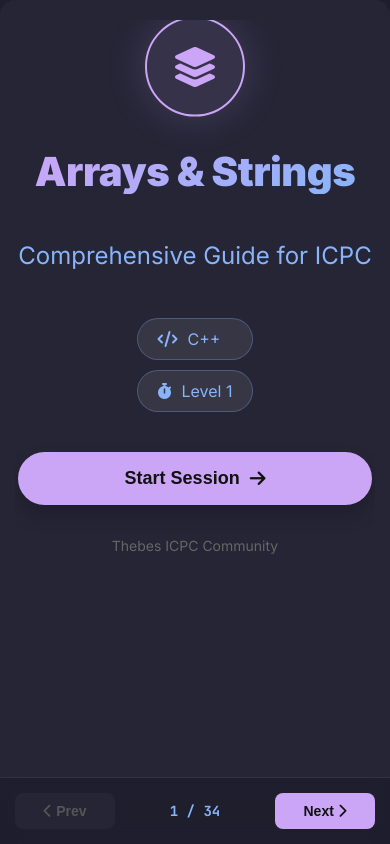
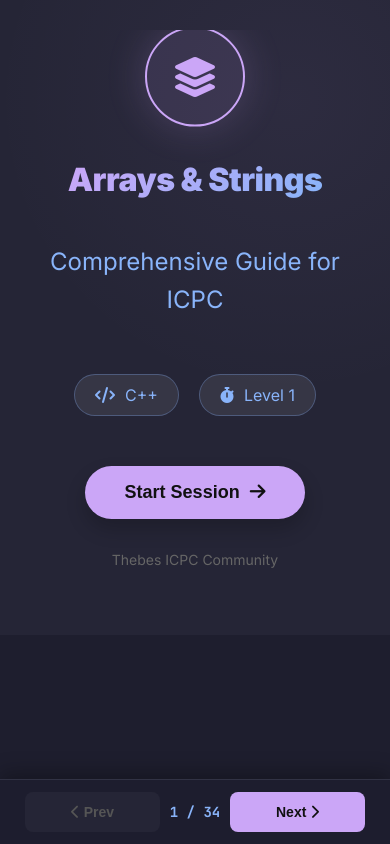
Before and after one commit to elorex909/Array-Strings, a plain HTML site: page index.html in a window 390 px wide. Drawn offline with Linux system fonts and the light colour scheme.

Commit message:
Update index.html

```diff
--- a/index.html
+++ b/index.html
@@ -9,7 +9,7 @@
     <link href="https://fonts.googleapis.com/css2?family=Inter:wght@400;600;700;900&family=JetBrains+Mono:wght@400;700&display=swap" rel="stylesheet">
     <link rel="stylesheet" href="https://cdnjs.cloudflare.com/ajax/libs/font-awesome/6.5.1/css/all.min.css">
     <style>
-/* THEME: MODERN DARK (Catppuccin/Dracula inspired) */
+/* THEME: MODERN DARK */
 :root {
     --bg-main: #1e1e2e;
     --bg-slide: #252536;
@@ -32,15 +32,15 @@ body {
     flex-direction: column;
     margin: 0;
     min-height: 100vh;
-  padding: 20px 0;
+    font-family: 'Inter', sans-serif;
+    color: var(--text-main);
+    /* Default Desktop Behavior */
     align-items: center;
     justify-content: center;
-  font-family: 'Inter', sans-serif;
-  color: var(--text-main);
     overflow: hidden;
 }
 
-/* Presentation Viewer */
+/* Presentation Viewer (Desktop) */
 #presentation-viewer {
     width: 90vw;
     max-width: 1366px;
@@ -52,12 +52,11 @@ body {
     overflow: hidden;
     border: 1px solid var(--border-color);
     transition: all 0.3s ease;
+    background-color: var(--bg-slide);
 }
 
 .slide-container {
     align-items: center;
-  background-color: var(--bg-slide);
-  border-radius: 16px;
     display: none;
     flex-direction: column;
     height: 100%;
@@ -71,6 +70,21 @@ body {
 }
 
 .slide-container.active { display: flex; z-index: 2; }
+
+/* Background Shapes */
+.slide-container::before {
+    content: '';
+    position: absolute;
+    width: 600px;
+    height: 600px;
+    background: radial-gradient(circle, rgba(203, 166, 247, 0.05) 0%, rgba(30, 30, 46, 0) 70%);
+    top: -200px;
+    right: -200px;
+    z-index: 0;
+    pointer-events: none;
+}
+
+.slide-container > * { position: relative; z-index: 1; }
 
 /* Typography */
 h1, h2, h3 { color: var(--text-heading); font-weight: 800; margin: 0; letter-spacing: -0.5px; }
@@ -99,6 +113,7 @@ p, li, .subtitle { color: var(--text-main); line-height: 1.6; }
 .slide-container h3 { font-size: 24px; font-weight: 600; margin-bottom: 15px; color: var(--accent-secondary); }
 .slide-container .subtitle { font-size: 24px; font-weight: 400; color: var(--accent-secondary); }
 
+/* Desktop Scroll Area */
 .slide-container.active .content-area {
     align-items: center;
     display: flex;
@@ -111,15 +126,12 @@ p, li, .subtitle { color: var(--text-main); line-height: 1.6; }
     padding-bottom: 20px;
 }
 
-@keyframes fadeIn {
-  from { opacity: 0; transform: translateY(10px); }
-  to { opacity: 1; transform: translateY(0); }
-}
+@keyframes fadeIn { from { opacity: 0; transform: translateY(10px); } to { opacity: 1; transform: translateY(0); } }
 
 /* Layouts */
 .title-layout { text-align: center; display: flex; flex-direction: column; justify-content: center; align-items: center; }
 .section-title-layout { text-align: center; width: 100%; }
-.section-title-layout h2 { font-size: 80px; color: var(--text-heading); }
+.section-title-layout h2 { font-size: 80px; }
 .section-title-layout p { font-size: 28px; color: var(--accent-primary); margin-bottom: 20px; }
 .section-title-layout hr { height: 4px; width: 100px; background-color: var(--accent-secondary); border: none; border-radius: 2px; margin: 30px auto; }
 
@@ -136,151 +148,163 @@ p, li, .subtitle { color: var(--text-main); line-height: 1.6; }
 .code-block .number { color: #fab387; }
 .code-block .library { color: #f9e2af; }
 
-/* Problem Statement Style */
+/* Problem & IO */
 .problem-box { background-color: rgba(20, 20, 30, 0.5); border-left: 4px solid var(--accent-warning); padding: 15px; margin-bottom: 15px; border-radius: 0 8px 8px 0; }
 .problem-box h4 { margin: 0 0 10px 0; color: var(--accent-warning); font-size: 18px; }
 .io-box { font-family: 'JetBrains Mono', monospace; background: #000; padding: 12px; border-radius: 6px; border: 1px solid var(--border-color); margin-top: 10px; font-size: 14px; }
 .io-label { color: var(--accent-secondary); font-weight: bold; font-size: 12px; display: block; margin-bottom: 5px; }
 
-/* Profile Images & Text */
+/* Profile Layout */
 .rounded-image-layout .image-wrapper { border-radius: 50%; flex-shrink: 0; height: 280px; width: 280px; margin: 0 auto; border: 4px solid var(--accent-secondary); background-color: var(--bg-main); display: flex; align-items: center; justify-content: center; overflow: hidden; box-shadow: 0 10px 30px rgba(0,0,0,0.3); }
 .rounded-image-layout .image-wrapper img { width: 100%; height: 100%; object-fit: cover; }
 .rounded-image-layout.two-column { align-items: center; }
 .rounded-image-layout li { display: flex; align-items: flex-start; gap: 15px; margin-bottom: 12px; font-size: 18px; }
 .rounded-image-layout li i { color: var(--accent-primary); font-size: 20px; width: 25px; text-align: center; margin-top: 3px; }
-.team-desc { font-size: 18px; margin-bottom: 20px; color: var(--text-main); opacity: 0.9; }
+.team-desc { font-size: 18px; margin-bottom: 20px; color: var(--text-main); opacity: 0.9; line-height: 1.7; }
 
-/* Questions Time Layout */
+/* Misc Layouts */
 .questions-intro-layout { display: flex; flex-direction: column; align-items: center; justify-content: center; text-align: center; height: 100%; }
 .questions-intro-layout i { font-size: 100px; color: var(--accent-warning); margin-bottom: 30px; animation: bounce 2s infinite; }
 .questions-intro-layout h2 { font-size: 80px; background: linear-gradient(to right, var(--accent-warning), var(--accent-danger)); -webkit-background-clip: text; -webkit-text-fill-color: transparent; }
 @keyframes bounce { 0%, 20%, 50%, 80%, 100% {transform: translateY(0);} 40% {transform: translateY(-20px);} 60% {transform: translateY(-10px);} }
 
-/* Answer Layout */
 .highlight-numbers-layout > div:first-child { text-align: center; background: transparent !important; border: none !important; }
 .highlight-numbers-layout .number { color: var(--accent-success); font-size: 100px; font-weight: 800; line-height: 1; word-break: break-all; }
 .highlight-numbers-layout .number-label { font-size: 22px; color: var(--text-main); opacity: 0.8; }
 
-/* --- TITLE SLIDE STYLES (NEW) --- */
-.title-slide-content {
-    display: flex; flex-direction: column; align-items: center; justify-content: center; height: 100%; text-align: center;
-}
-.title-icon-container {
-    width: 140px; height: 140px; border-radius: 50%; background: rgba(203, 166, 247, 0.1); border: 2px solid var(--accent-primary);
-    display: flex; align-items: center; justify-content: center; margin-bottom: 30px; box-shadow: 0 0 40px rgba(203, 166, 247, 0.2);
-    animation: float 6s ease-in-out infinite;
-}
+/* Title Slide Specifics */
+.title-slide-content { display: flex; flex-direction: column; align-items: center; justify-content: center; height: 100%; text-align: center; }
+.title-icon-container { width: 140px; height: 140px; border-radius: 50%; background: rgba(203, 166, 247, 0.1); border: 2px solid var(--accent-primary); display: flex; align-items: center; justify-content: center; margin-bottom: 30px; box-shadow: 0 0 40px rgba(203, 166, 247, 0.2); animation: float 6s ease-in-out infinite; }
 .title-icon-container i { font-size: 60px; color: var(--accent-primary); }
 @keyframes float { 0% { transform: translateY(0px); } 50% { transform: translateY(-15px); } 100% { transform: translateY(0px); } }
-
 .title-info-badges { display: flex; gap: 20px; margin: 30px 0; }
 .info-badge { background: rgba(255,255,255,0.08); padding: 10px 20px; border-radius: 50px; font-size: 16px; color: var(--accent-secondary); border: 1px solid rgba(137, 180, 250, 0.3); display: flex; align-items: center; gap: 10px; }
+.start-button { background: var(--accent-primary); color: #111; border: none; padding: 16px 40px; font-size: 18px; font-weight: 800; border-radius: 50px; cursor: pointer; margin-top: 20px; transition: all 0.3s; display: flex; align-items: center; gap: 10px; box-shadow: 0 10px 20px rgba(0,0,0,0.2); }
+.start-button:hover { transform: scale(1.05); box-shadow: 0 15px 30px rgba(203, 166, 247, 0.4); }
 
-.start-button {
-    background: var(--accent-primary); color: #111; border: none; padding: 16px 40px; font-size: 18px; font-weight: 800; border-radius: 50px;
-    cursor: pointer; margin-top: 20px; transition: all 0.3s cubic-bezier(0.175, 0.885, 0.32, 1.275); display: flex; align-items: center; gap: 10px;
-    box-shadow: 0 10px 20px rgba(0,0,0,0.2); text-decoration: none;
-}
-.start-button:hover { transform: scale(1.05); box-shadow: 0 15px 30px rgba(203, 166, 247, 0.4); }
-.start-button i { transition: transform 0.3s; }
-.start-button:hover i { transform: translateX(5px); }
-
-/* --- END SLIDE STYLES --- */
+/* End Slide Specifics */
 .end-slide-layout { display: grid; grid-template-columns: 1fr 1fr; gap: 40px; height: 100%; align-items: center; }
 .end-slide-left h2 { font-size: 60px; color: var(--accent-success); margin-bottom: 10px; }
 .next-steps-list { list-style: none; padding: 0; margin-top: 30px; }
-.next-steps-list li { background: rgba(255, 255, 255, 0.05); margin-bottom: 15px; padding: 15px; border-radius: 8px; border-left: 4px solid var(--accent-secondary); display: flex; align-items: center; gap: 15px; font-size: 18px; transition: transform 0.2s; }
-.next-steps-list li:hover { transform: translateX(10px); background: rgba(255, 255, 255, 0.1); }
-.next-steps-list li i { color: var(--accent-secondary); font-size: 24px; }
-
+.next-steps-list li { background: rgba(255, 255, 255, 0.05); margin-bottom: 15px; padding: 15px; border-radius: 8px; border-left: 4px solid var(--accent-secondary); display: flex; align-items: center; gap: 15px; font-size: 18px; }
 .end-slide-right { display: flex; flex-direction: column; align-items: center; justify-content: center; background: rgba(30, 30, 46, 0.6); padding: 30px; border-radius: 20px; border: 1px solid var(--border-color); }
 .qr-placeholder { width: 200px; height: 200px; background: white; margin-bottom: 20px; display: flex; align-items: center; justify-content: center; border-radius: 10px; }
 .qr-placeholder i { font-size: 100px; color: #333; }
-.action-btn { width: 100%; padding: 15px; margin-bottom: 10px; border: none; border-radius: 8px; font-weight: 700; font-size: 16px; cursor: pointer; display: flex; align-items: center; justify-content: center; gap: 10px; transition: all 0.2s; text-decoration: none; }
+.action-btn { width: 100%; padding: 15px; margin-bottom: 10px; border: none; border-radius: 8px; font-weight: 700; font-size: 16px; cursor: pointer; display: flex; align-items: center; justify-content: center; gap: 10px; }
 .btn-whatsapp { background: #25D366; color: white; }
-.btn-whatsapp:hover { background: #128C7E; transform: scale(1.02); }
 .btn-contest { background: var(--accent-primary); color: #111; }
-.btn-contest:hover { background: #b48ef0; transform: scale(1.02); }
 .social-icons { display: flex; gap: 20px; margin-top: 20px; }
-.social-icons i { font-size: 28px; color: var(--text-main); cursor: pointer; transition: color 0.2s; }
-.social-icons i:hover { color: var(--accent-secondary); }
+.social-icons i { font-size: 28px; color: var(--text-main); cursor: pointer; }
 
-/* Controls */
+/* Nav Controls */
 #nav-controls { display: flex; align-items: center; justify-content: center; width: 100%; max-width: 1280px; margin-top: 20px; }
-#nav-controls button { background-color: var(--accent-primary); color: #111; border: none; border-radius: 8px; padding: 12px 24px; font-size: 16px; font-weight: 700; cursor: pointer; transition: transform 0.2s ease, opacity 0.2s ease; margin: 0 15px; }
-#nav-controls button:hover { opacity: 0.9; transform: translateY(-2px); }
-#nav-controls button:disabled { background-color: var(--bg-slide); color: #555; cursor: not-allowed; transform: none; }
+#nav-controls button { background-color: var(--accent-primary); color: #111; border: none; border-radius: 8px; padding: 12px 24px; font-size: 16px; font-weight: 700; cursor: pointer; transition: transform 0.2s; margin: 0 15px; }
+#nav-controls button:disabled { background-color: var(--bg-slide); color: #555; cursor: not-allowed; }
 #slide-counter { color: var(--accent-secondary); font-size: 16px; font-weight: 600; width: 120px; text-align: center; font-family: 'JetBrains Mono', monospace; }
-
-/* View Toggle */
 #view-toggle-controls { margin-bottom: 15px; display: flex; align-items: center; gap: 10px; }
-#view-toggle-controls span { font-size: 14px; color: var(--text-main); opacity: 0.7; }
-#view-toggle-controls button { background-color: var(--bg-slide); border: 1px solid var(--border-color); color: var(--text-main); border-radius: 6px; padding: 8px 14px; font-size: 13px; cursor: pointer; transition: all 0.2s ease; }
+#view-toggle-controls button { background-color: var(--bg-slide); border: 1px solid var(--border-color); color: var(--text-main); border-radius: 6px; padding: 8px 14px; font-size: 13px; cursor: pointer; }
 #view-toggle-controls button.active { background-color: var(--accent-secondary); color: #111; border-color: var(--accent-secondary); font-weight: 700; }
 
-/* =========================================
-   MOBILE RESPONSIVE RULES (High Priority)
-   ========================================= */
+/* =========================================================
+   MOBILE OPTIMIZATION (CRITICAL FIXES FOR SCROLL/REFRESH)
+   ========================================================= */
 @media (max-width: 768px) {
-    body { padding: 0; background-color: var(--bg-main); overflow-y: hidden; }
-
-    #presentation-viewer {
-        width: 100vw; height: 100vh; max-height: none; border: none; border-radius: 0; box-shadow: none; margin: 0;
+    /* 1. ALLOW BODY SCROLLING */
+    body {
+        overflow-y: auto !important; /* Enable natural browser scrolling */
+        display: block; /* Stack elements naturally */
+        height: auto;
+        min-height: 100vh;
+        padding: 0 0 80px 0; /* Padding bottom for fixed nav */
     }
 
-    .slide-container { padding: 20px 15px 80px 15px; overflow-y: auto; display: block; }
-    .slide-container.active { display: block; }
-    .slide-container .content-area { display: block; width: 100%; height: auto; overflow: visible; }
+    /* 2. FLEXIBLE VIEWER HEIGHT */
+    #presentation-viewer {
+        width: 100%;
+        height: auto; /* Let it grow with content */
+        min-height: 60vh; /* Ensure it looks like a slide */
+        border: none;
+        border-radius: 0;
+        box-shadow: none;
+        margin-top: 0;
+    }
 
-    /* Title Slide Mobile */
+    /* 3. SLIDE CONTAINER AS BLOCK */
+    .slide-container {
+        position: relative; /* Not absolute, so it sits in flow */
+        width: 100%;
+        height: auto; /* Grow with content */
+        padding: 30px 20px; /* Comfortable padding */
+        display: none; /* Hidden by default */
+        overflow: visible; /* No internal scrollbars, use body scroll */
+    }
+
+    .slide-container.active {
+        display: block; /* Show as block when active */
+    }
+
+    .slide-container .content-area {
+        display: block; /* Stack vertically */
+        height: auto;
+        overflow: visible;
+        padding-bottom: 0;
+    }
+
+    /* 4. TYPOGRAPHY & SPACING ADJUSTMENTS */
+    .slide-container h1 { font-size: 32px; margin-top: 10px; }
+    .slide-container .slide-title { font-size: 26px; text-align: center; border-bottom: 1px solid rgba(203, 166, 247, 0.3); margin-bottom: 25px; }
+    .slide-container h3 { font-size: 20px; margin-top: 20px; }
+    p, li, .team-desc { font-size: 16px; line-height: 1.6; }
+
+    /* 5. LAYOUT STACKING */
+    .two-column { display: flex; flex-direction: column; gap: 20px; }
+    .two-column.tiled > div { padding: 20px; width: 100%; }
+    .end-slide-layout { display: flex; flex-direction: column; gap: 30px; }
+    .end-slide-right { width: 100%; padding: 20px; }
+
+    /* 6. ELEMENTS FIXES */
+    .code-block { font-size: 13px; margin: 10px 0; }
+    .rounded-image-layout .image-wrapper { width: 160px; height: 160px; margin-bottom: 15px; }
+    .rounded-image-layout.two-column { text-align: center; }
+    .rounded-image-layout li { justify-content: flex-start; text-align: left; }
+
+    .section-title-layout h2 { font-size: 40px; }
+    .section-title-layout { padding: 40px 0; }
+
     .title-icon-container { width: 100px; height: 100px; margin-bottom: 20px; }
     .title-icon-container i { font-size: 40px; }
-    .slide-container h1 { font-size: 40px; margin-top: 10px; line-height: 1.1; }
-    .title-info-badges { flex-direction: column; gap: 10px; margin: 20px 0; }
-    .start-button { width: 100%; justify-content: center; }
+    .title-info-badges { flex-wrap: wrap; justify-content: center; }
 
-    /* Other Text */
-    .slide-container .slide-title { font-size: 28px; margin-bottom: 20px; text-align: center; border-bottom: 1px solid rgba(203, 166, 247, 0.2); }
-    .slide-container h3 { font-size: 22px; margin-top: 15px; }
-    .slide-container p, .slide-container li, .team-desc { font-size: 16px; line-height: 1.5; }
-
-    /* Layouts */
-    .two-column { display: flex; flex-direction: column; gap: 25px; height: auto; }
-    .two-column.tiled > div { width: 100%; padding: 15px; min-height: auto; }
-    .end-slide-layout { display: flex; flex-direction: column; gap: 30px; }
-    .end-slide-right { width: 100%; }
-    .end-slide-left h2 { font-size: 40px; text-align: center; }
-
-    .code-block { font-size: 13px; max-width: 100%; overflow-x: auto; }
-    .code-block pre { padding: 12px; }
-
-    .rounded-image-layout .image-wrapper { width: 180px; height: 180px; margin-bottom: 20px; }
-    .rounded-image-layout.two-column { flex-direction: column; text-align: center; }
-    .rounded-image-layout li { justify-content: flex-start; text-align: left; }
-
-    .section-title-layout { margin-top: 30%; }
-    .section-title-layout h2 { font-size: 42px; }
-    .questions-intro-layout { margin-top: 20%; }
-    .questions-intro-layout h2 { font-size: 48px; }
-    .questions-intro-layout i { font-size: 70px; }
-
+    /* 7. FIXED NAVIGATION BAR */
     #nav-controls {
-        position: fixed; bottom: 0; left: 0; width: 100%;
-        background: rgba(30, 30, 46, 0.95); backdrop-filter: blur(10px);
-        margin: 0; padding: 15px; z-index: 100; border-top: 1px solid var(--border-color);
+        position: fixed;
+        bottom: 0;
+        left: 0;
+        width: 100%;
+        background: rgba(30, 30, 46, 0.98);
+        backdrop-filter: blur(10px);
+        margin: 0;
+        padding: 12px 20px;
+        z-index: 1000;
+        border-top: 1px solid var(--border-color);
+        box-shadow: 0 -5px 20px rgba(0,0,0,0.3);
         justify-content: space-between;
     }
-    #nav-controls button { padding: 10px 15px; font-size: 14px; margin: 0; flex: 1; max-width: 100px; }
-    #slide-counter { font-size: 14px; width: auto; }
+    #nav-controls button { flex: 1; margin: 0 5px; font-size: 14px; padding: 12px; }
+    #slide-counter { font-size: 14px; width: auto; min-width: 60px; }
+
+    /* Hide desktop toggle */
     #view-toggle-controls { display: none; }
 }
 
-body.mobile-view { justify-content: flex-start; padding-top: 10px; overflow-y: auto; }
-body.mobile-view #presentation-viewer { width: 375px; height: 667px; border: 4px solid #333; border-radius: 30px; }
-body.mobile-view .slide-container { padding: 15px; display: block; overflow-y: auto; }
-body.mobile-view .two-column { display: flex; flex-direction: column; gap: 15px; }
-body.mobile-view .end-slide-layout { display: flex; flex-direction: column; }
-body.mobile-view #nav-controls { width: 375px; }
+/* Explicit Mobile Preview Class (For Desktop Testing) */
+body.mobile-view {
+    justify-content: flex-start; padding-top: 10px; overflow-y: auto; display: flex;
+}
+body.mobile-view #presentation-viewer { width: 375px; height: 667px; border: 4px solid #333; border-radius: 30px; margin-bottom: 20px; overflow: hidden; }
+body.mobile-view .slide-container { padding: 15px; overflow-y: auto; position: absolute; height: 100%; display: none; }
+body.mobile-view .slide-container.active { display: block; }
+body.mobile-view #nav-controls { width: 375px; position: relative; bottom: auto; background: transparent; border: none; box-shadow: none; }
 
     </style>
 </head>
```
Lines whose indentation alone changed are shown as unchanged.
